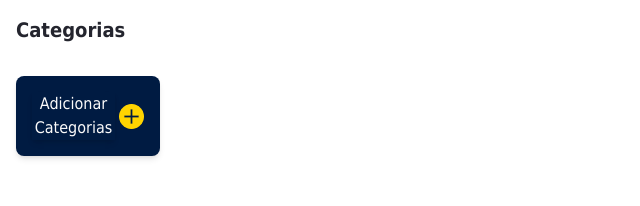
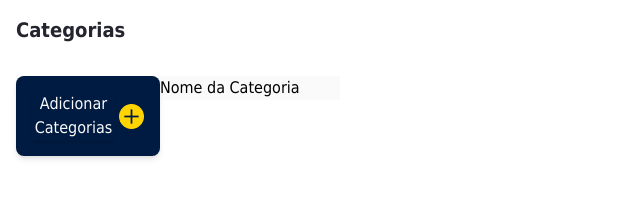
Before and after one commit to VINNE7/chefaofront, a React (Vite) app: page /menu in a window 1280 px wide. Shown: the top 206 px of the page, without its empty margins (0-640 px from the left). Built offline with nearby package versions, Linux system fonts and the light colour scheme.

Commit message:
Add form no Category

```diff
--- a/src/components/Category/index.tsx
+++ b/src/components/Category/index.tsx
@@ -1,6 +1,17 @@
+import {useState} from "react";
+
 export default function Category(){
+    const [inputTable, setinputTable] = useState("Nome da Categoria")
+    const [isEditable, setIsEditable] = useState(false)
     return (
         <>
+            <form action="">
+                <input type="text"
+                disabled={isEditable === false}
+                value={inputTable}
+                onChange={(e:any)=>setinputTable(e.target.value)}
+            />
+            </form>
         </>
     )
 }
```
